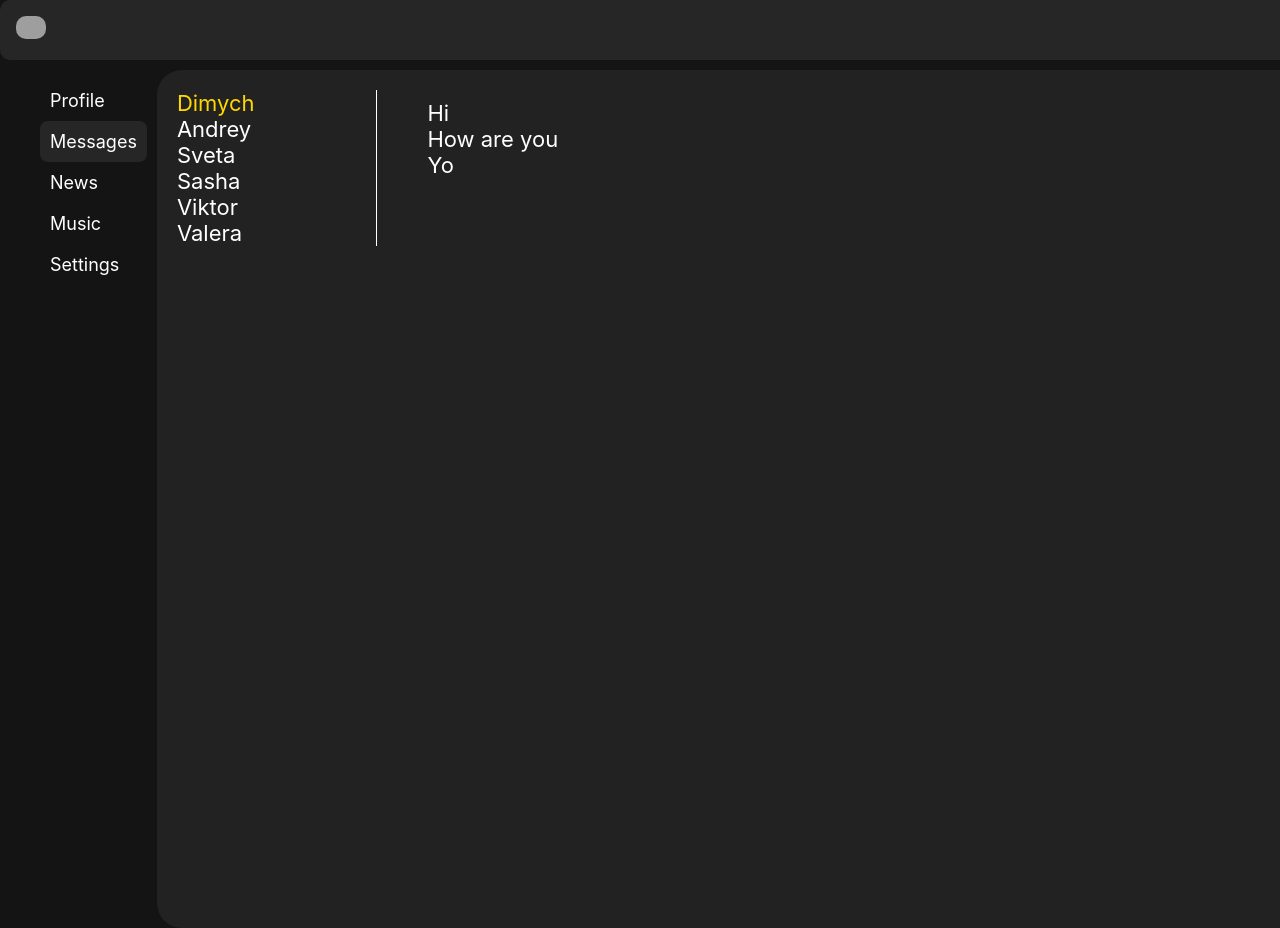
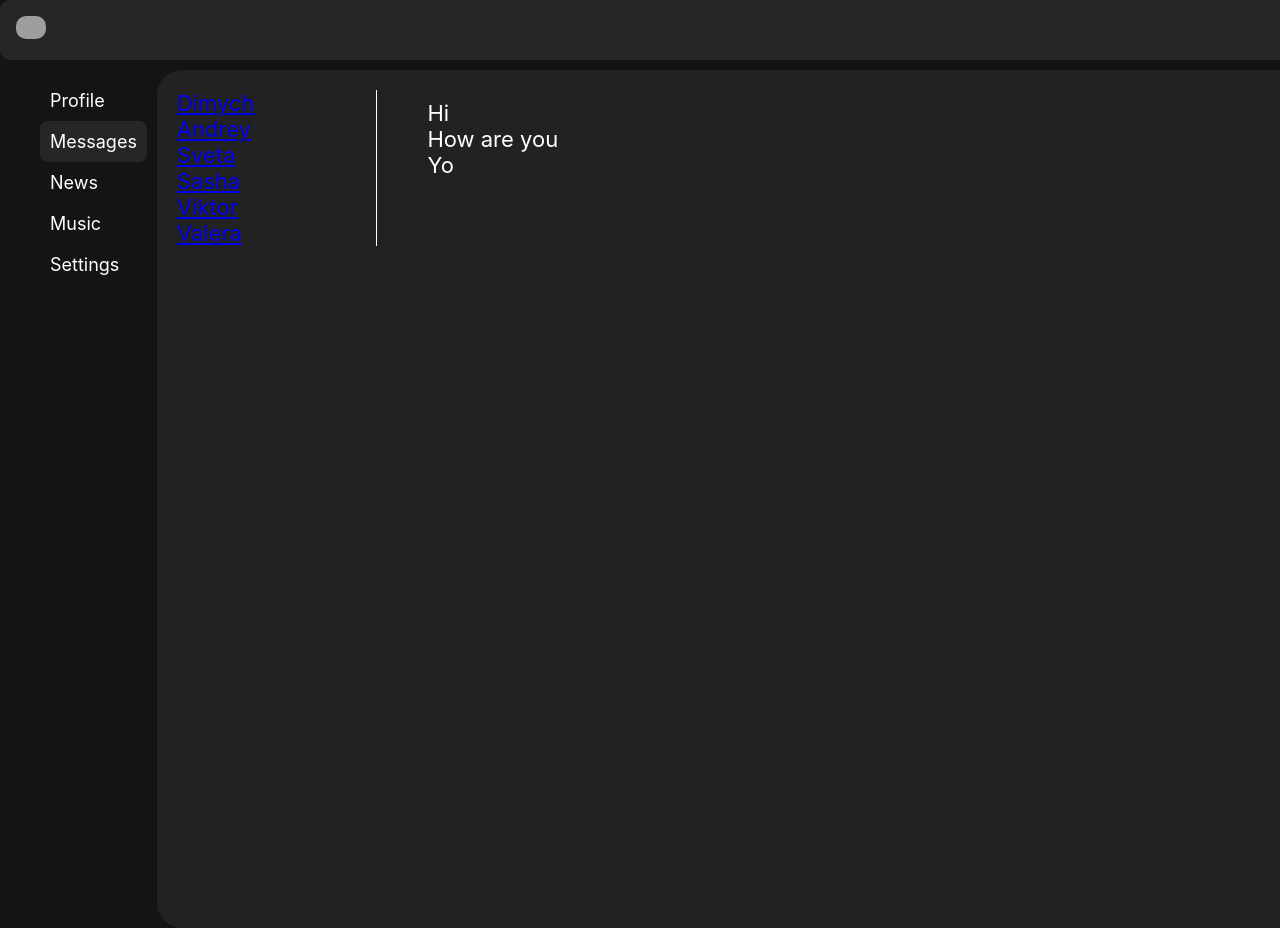
Before and after one commit to PrinzessBard/react-kabzda-kak-prosto, a React (Create React App) app: page /dialogs in a window 1280 px wide. Shown: the top 928 px of the page. Built offline with nearby package versions, Linux system fonts and the light colour scheme; grey boxes are pictures that could not be loaded.

Commit message:
navlink dialogs

```diff
--- a/src/components/Dialogs/Dialogs.jsx
+++ b/src/components/Dialogs/Dialogs.jsx
@@ -1,27 +1,28 @@
 import React from "react";
 import s from './Dialogs.module.css'
+import {NavLink} from "react-router-dom";
 
 const Dialogs = (props) => {
   return (
     <div className={s.dialogs}>
       <div className={s.dialogsItems}>
         <div className={s.dialog + ' ' + s.active}>
-          Dimych
+          <NavLink to="/dialogs/1"> Dimych </NavLink>
         </div>
         <div className={s.dialog}>
-          Andrey
+          <NavLink to="/dialogs/2"> Andrey </NavLink>
         </div>
         <div className={s.dialog}>
-          Sveta
+          <NavLink to="/dialogs/3"> Sveta </NavLink>
         </div>
         <div className={s.dialog}>
-          Sasha
+          <NavLink to="/dialogs/4"> Sasha </NavLink>
         </div>
         <div className={s.dialog}>
-          Viktor
+          <NavLink to="/dialogs/5"> Viktor </NavLink>
         </div>
         <div className={s.dialog}>
-          Valera
+          <NavLink to="/dialogs/6"> Valera </NavLink>
         </div>
       </div>
       <div className={s.messages}>
```
